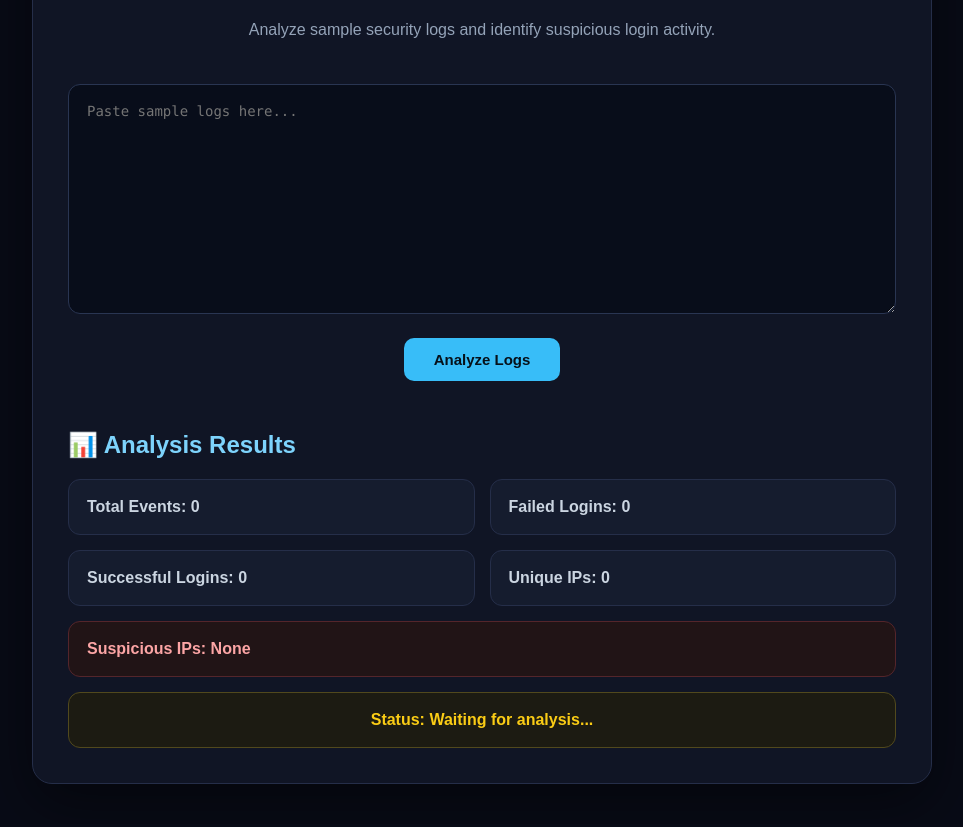
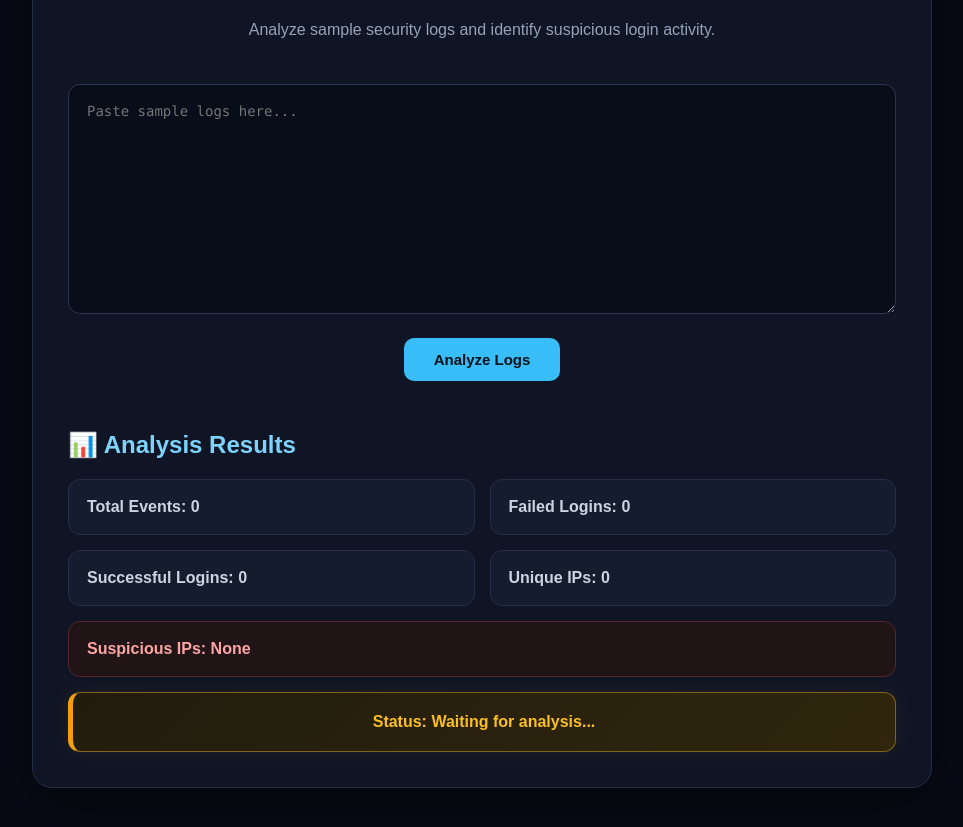
Before and after one commit to Nourhantarek885/cybersecurity-log-analyzer, a plain HTML site: page index.html in a window 1280 px wide. Shown: the part 185-1012 px from the top of the page, without its empty margins (158-1121 px from the left). Drawn offline with Linux system fonts and the light colour scheme.

Commit message:
Improve alert card design
Updated styles for improved layout and aesthetics.

```diff
--- a/style.css
+++ b/style.css
@@ -147,13 +147,25 @@ button:hover {
 
     text-align: center;
 
-    color: #facc15 !important;
+    padding: 20px !important;
 
-    background: #1c1b12 !important;
+    color: #fbbf24 !important;
 
-    border-color: #51491d !important;
+    background: linear-gradient(
+        135deg,
+        #211c0d,
+        #30260d
+    ) !important;
+
+    border: 1px solid #80651a !important;
+
+    border-left: 5px solid #f59e0b !important;
+
+    font-size: 16px;
+
+    box-shadow:
+        0 0 20px rgba(245, 158, 11, 0.08);
 }
-
 #suspiciousIPs {
     grid-column: 1 / -1;
 
```
